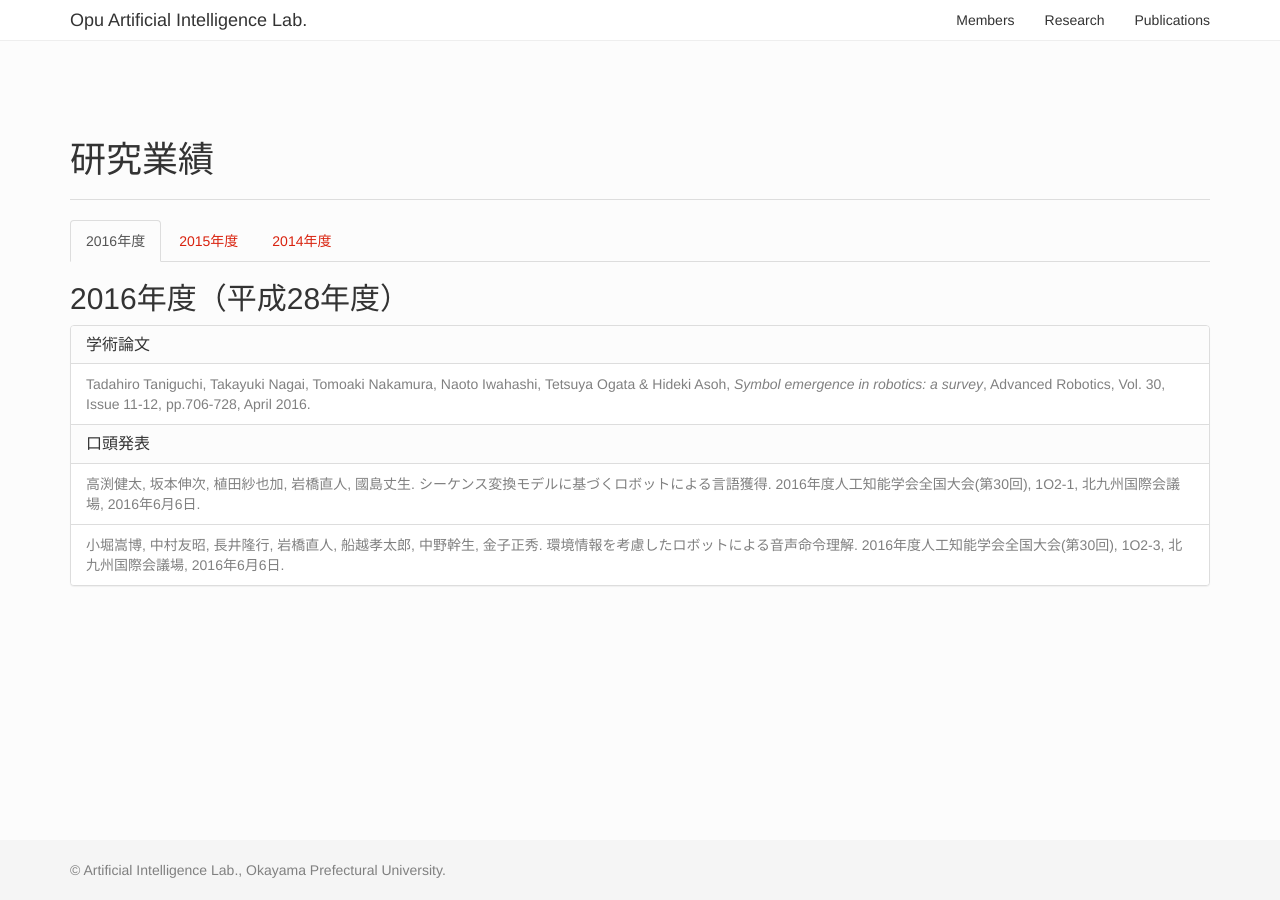
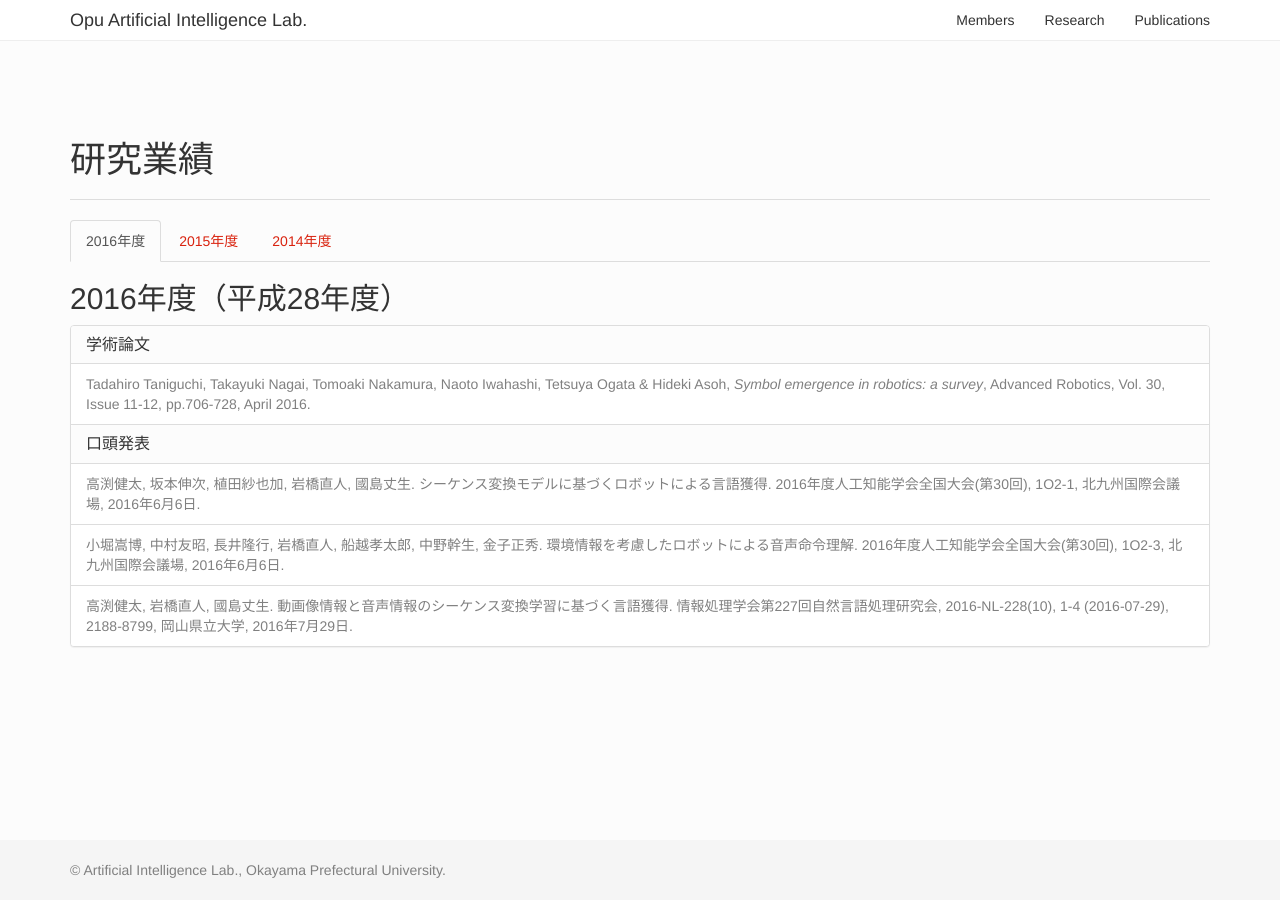
Before and after one commit to kunishi/www-ime, a Jekyll site: the page built from publications/index.html, in a window 1280 px wide. Built offline with Jekyll 4.4.1, drawn with Linux system fonts in a browser that asks for light colours; nearby versions of some CDN libraries; a style sheet for code colours, icons or effects is not loaded.

Commit message:
add a publication on 2016-NL-228, IPSJ.

```diff
--- a/publications/index.html
+++ b/publications/index.html
@@ -41,6 +41,12 @@ title: 研究業績
 					小堀嵩博, 中村友昭, 長井隆行, 岩橋直人, 船越孝太郎, 中野幹生, 金子正秀.
 					環境情報を考慮したロボットによる音声命令理解.
 					2016年度人工知能学会全国大会(第30回), 1O2-3, 北九州国際会議場, 2016年6月6日.
+				</li>
+				<li class="list-group-item">
+					高渕健太, 岩橋直人, 國島丈生.
+					動画像情報と音声情報のシーケンス変換学習に基づく言語獲得.
+					情報処理学会第227回自然言語処理研究会, 2016-NL-228(10), 1-4 (2016-07-29), 2188-8799,
+					岡山県立大学, 2016年7月29日.
 				</li>
 			</ul>
 		</div>
```
